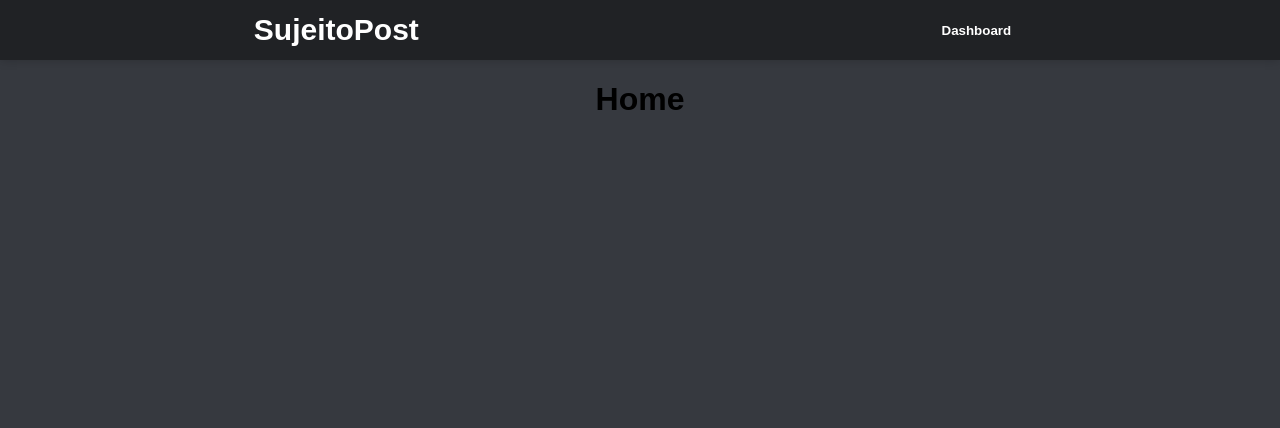
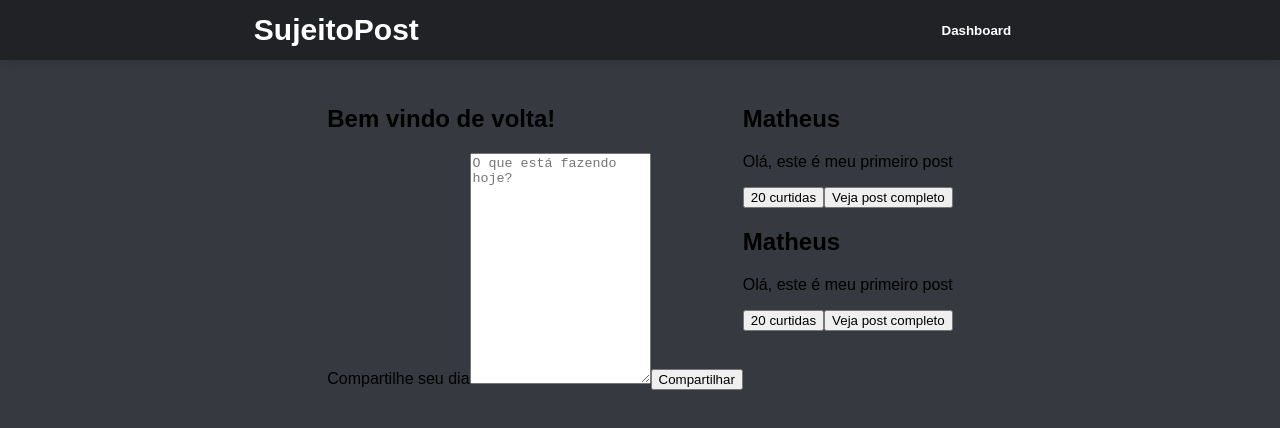
Before and after one commit to FabianaMendes/vue-dev-post, a Vue app: page / in a window 1280 px wide. Shown: the top 428 px of the page. Built offline with nearby package versions, Linux system fonts and the light colour scheme; no server answers; sample sign-in values are in the browser's storage.

Commit message:
Configura página home

```diff
--- a/src/pages/Home.vue
+++ b/src/pages/Home.vue
@@ -1,6 +1,40 @@
 <template>
   <div id="home">
-    <h1>Home</h1>
+
+    <div class="newpost">
+      <h2>Bem vindo de volta!</h2>
+      <span>Compartilhe seu dia</span>
+      <textarea
+        placeholder="O que está fazendo hoje?"
+        rows="15"
+      ></textarea>
+      <button>Compartilhar</button>
+    </div>
+
+    <div class="postarea">
+      <article class="post">
+        <h1>Matheus</h1>
+        <p>
+          Olá, este é meu primeiro post
+        </p>
+
+        <div class="action-post">
+          <button>20 curtidas</button>
+          <button>Veja post completo</button>
+        </div>
+      </article>
+      <article class="post">
+        <h1>Matheus</h1>
+        <p>
+          Olá, este é meu primeiro post
+        </p>
+
+        <div class="action-post">
+          <button>20 curtidas</button>
+          <button>Veja post completo</button>
+        </div>
+      </article>
+    </div>
   </div>
 </template>
 
@@ -14,5 +48,12 @@ export default {
 </script>
 
 <style scoped>
+#home{
+  display: flex;
+  flex-direction: row;
+  margin: 25px;
+}
+
+@import './home.css';
 
 </style>
```
